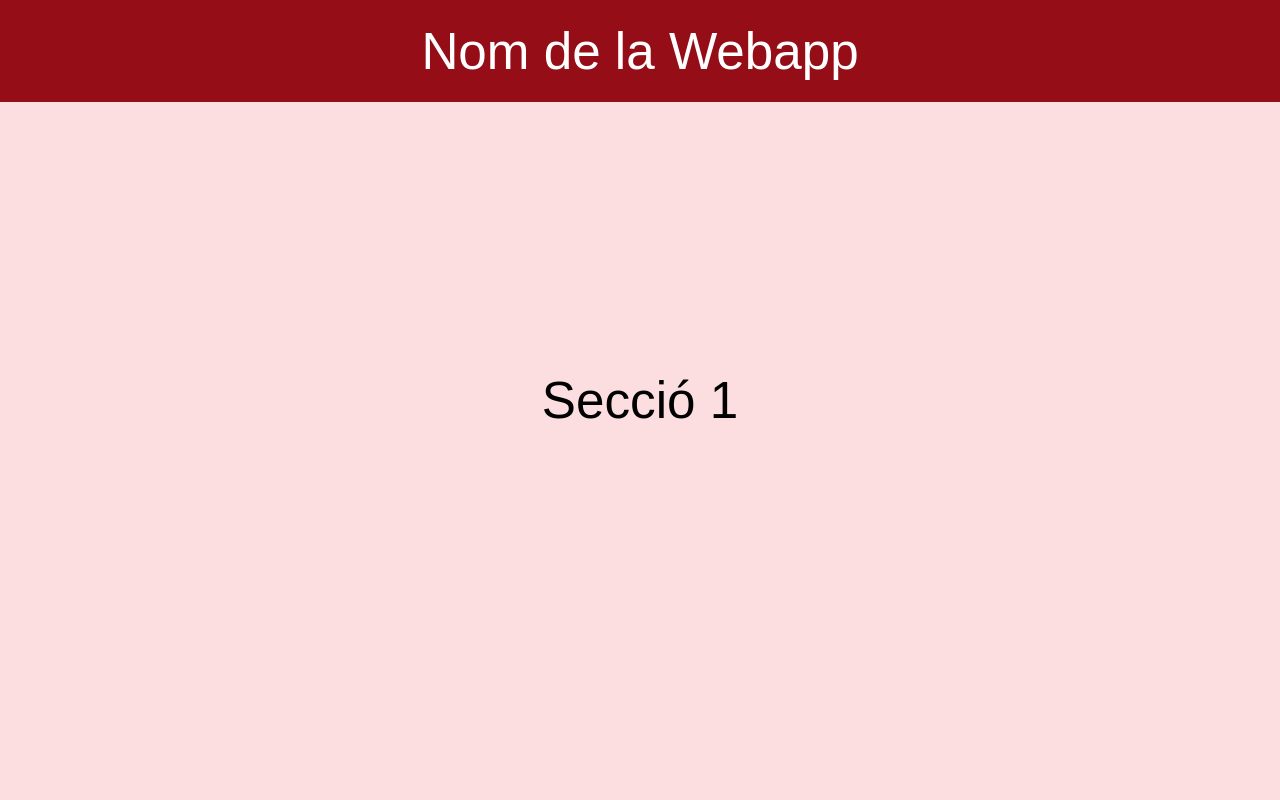
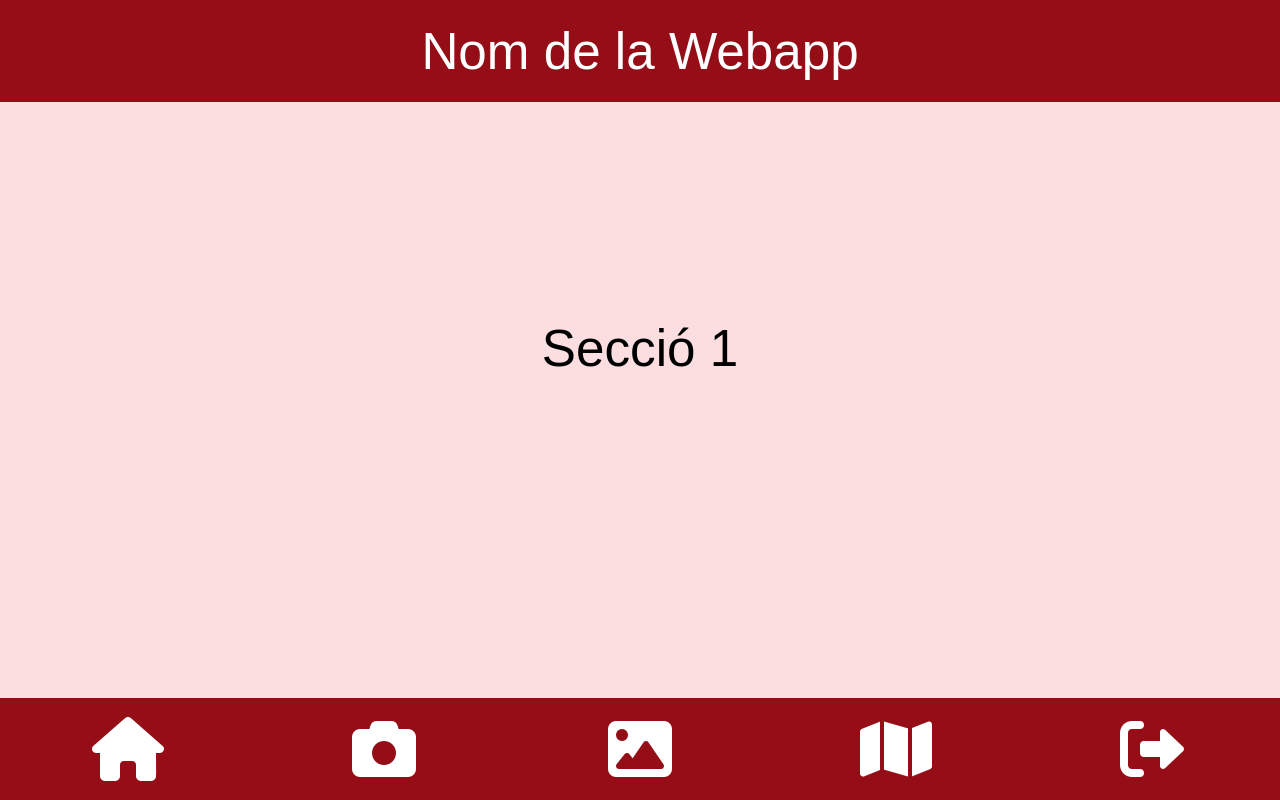
Before and after one commit to Marius-Martinez/WebApp-inform-tica, a plain HTML site: page index.html in a window 1280 px wide. Drawn offline with Linux system fonts and the light colour scheme.

Commit message:
Versió Menús

```diff
--- a/Index.css
+++ b/Index.css
@@ -34,3 +34,17 @@ body {
 #menu {
     height: 8vmax;    /* alçària d'un 8% respecte l'alçària de la pantalla */
 }
+#menu {
+    display: flex;    /* el menú és un contenidor de tipus flex */
+    height: 8vmax;
+}
+#menu i{
+    flex: 1;    /* cada botó pretén ocupar tot l'espai disponible */
+    display: flex;    /* contenidor flex on centrar-hi la icona */
+    justify-content: center;
+    align-items: center;
+    color: white;
+    background-color: #950E17;
+    font-size: 5vmax;
+    cursor: pointer;    /* en ordinadors, indica que s'hi pot fer clic */
+}
--- a/index.html
+++ b/index.html
@@ -7,6 +7,8 @@
         <title>    <!-- títol que es visualitza en la part superior del navegador -->
             Nom de la Webapp
         </title>
+        <link rel="stylesheet" href="https://cdnjs.cloudflare.com/ajax/libs/font-awesome/6.2.1/css/fontawesome.min.css">
+        <link rel="stylesheet" href="https://cdnjs.cloudflare.com/ajax/libs/font-awesome/6.2.1/css/solid.min.css">
     </head>
     <body>
       <div id="superior">    <!-- franja superior per mostar el nom de la webapp -->
@@ -26,5 +28,12 @@
       </div>
       <div id="menu">    <!-- franja inferior per al menú de navegació -->
       </div>
+      <div id="menu">
+        <i id="boto_1" class="fa-solid fa-house"></i>    <!-- secció inicial -->
+        <i id="boto_2" class="fa-solid fa-camera"></i>    <!-- càmera -->
+        <i id="boto_3" class="fa-solid fa-image"></i>     <!-- galeria -->
+        <i id="boto_4" class="fa-solid fa-map"></i>    <!-- mapa -->
+        <i class="fa-solid fa-right-from-bracket"></i>    <!-- tancar sessió -->
+      </div>
     </body>
 </html>
```
